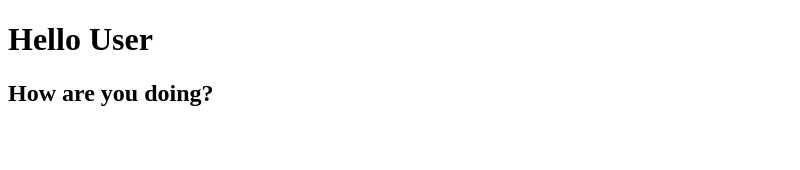
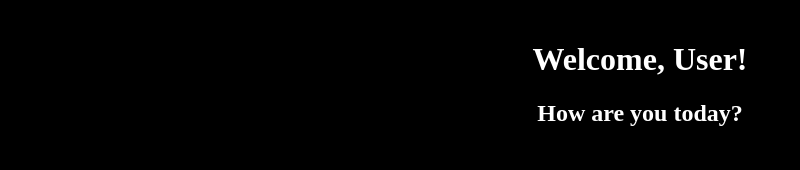
Before and after one commit to aashishanegi/Lab4, a plain HTML site: page home.html in a window 1280 px wide. Shown: the whole page, without its empty margins (0-800 px from the left). Drawn offline with Linux system fonts and the light colour scheme.

Commit message:
Changes made to home.html in main branch

```diff
--- a/home.html
+++ b/home.html
@@ -1,2 +1,24 @@
-<!DOCTYPE html> <html lang="en"> <head> <meta charset="UTF-8"> <meta name="viewport" content="width=device-width, initial-scale=1.0"> <title>Home Page</title> </head> <body> <h1>Hello User</h1><h2>How are you doing?</h2> </body>
+<!DOCTYPE html>
+<html lang="en">
+<head>
+    <meta charset="UTF-8">
+    <meta name="viewport" content="width=device-width, initial-scale=1.0">
+    <title>Updated Home Page</title>
+    <style>
+        body {
+            background-color: #000000;
+            text-align: center;
+            margin: 0;
+            padding: 20px; /
+        }
+
+        h1, h2 {
+            color: #ffffff;
+        }
+    </style>
+</head>
+<body>
+    <h1>Welcome, User!</h1>
+    <h2>How are you today?</h2>
+</body>
 </html>
```
